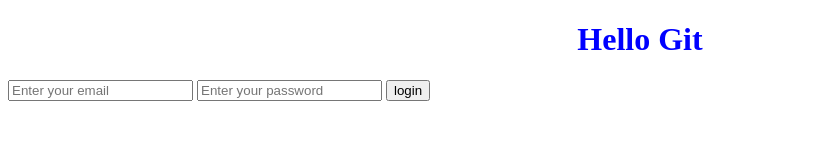
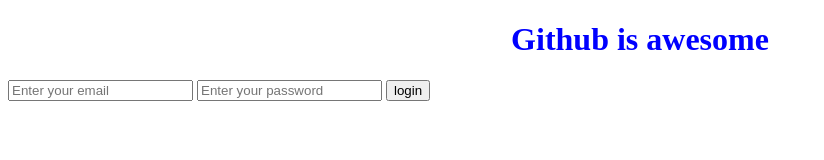
Before and after one commit to BellaDonna2023/my-awesome-project, a plain HTML site: page index.html in a window 1280 px wide. Shown: the whole page, without its empty margins (0-824 px from the left). Drawn offline with Linux system fonts and the light colour scheme.

Commit message:
Changed te copy of the website

```diff
--- a/index.html
+++ b/index.html
@@ -4,10 +4,10 @@
     <meta charset="UTF-8" />
     <meta name="viewport" content="width=device-width, initial-scale=1.0" />
     <link rel="stylesheet" href="style.css" />
-    <title>Document</title>
+    <title>Github Repo Example</title>
   </head>
   <body>
-    <h1>Hello Git</h1>
+    <h1>Github is awesome</h1>
     <form>
       <input type="email" placeholder="Enter your email" />
       <input type="password" placeholder="Enter your password" />
```
